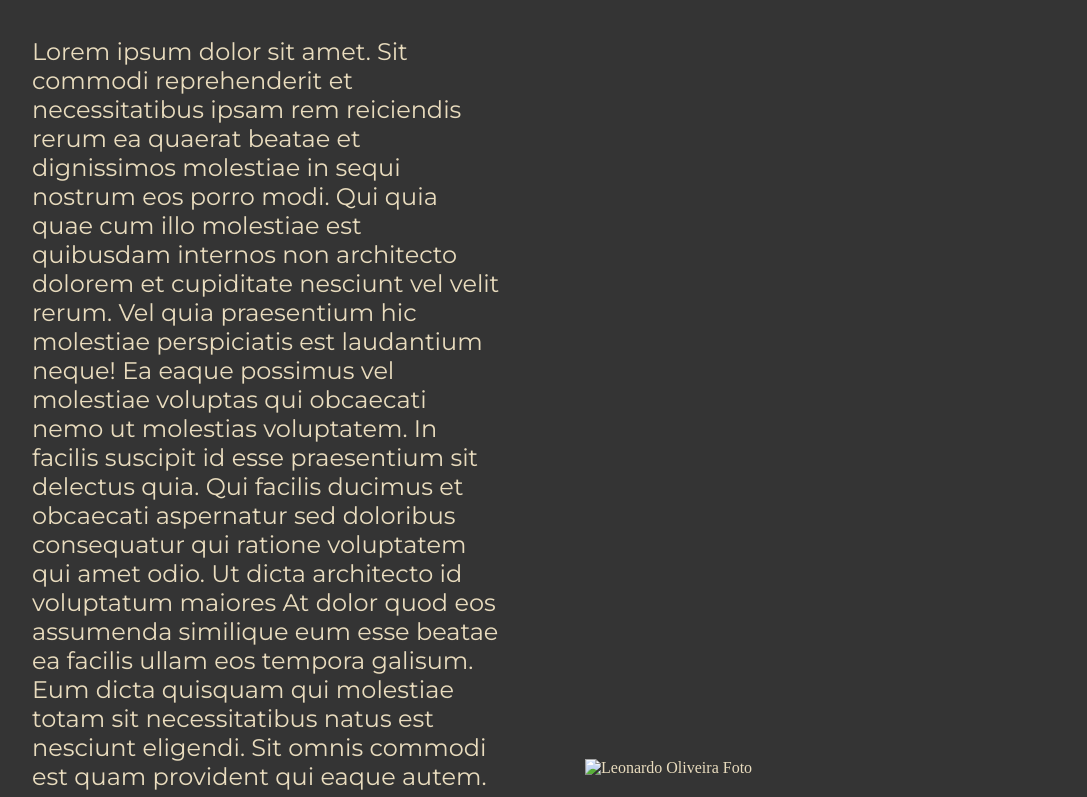
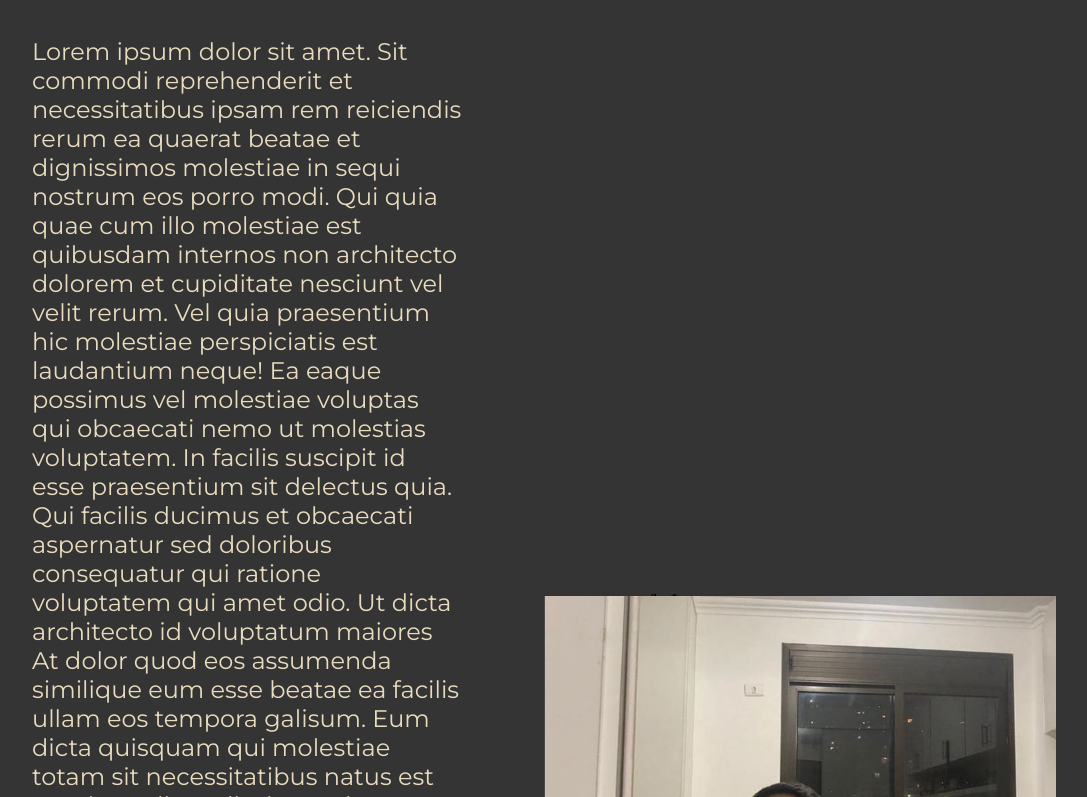
Before and after one commit to luckyszz/portfolio, a plain HTML site: page about.html in a window 1280 px wide. Shown: the part 155-952 px from the top of the page, without its empty margins (96-1183 px from the left). Drawn offline with nearby package versions, Linux system fonts and the light colour scheme.

Commit message:
Update about.html

```diff
--- a/about.html
+++ b/about.html
@@ -28,7 +28,7 @@
 
                 Ut dicta architecto id voluptatum maiores At dolor quod eos assumenda similique eum esse beatae ea facilis ullam eos tempora galisum. Eum dicta quisquam qui molestiae totam sit necessitatibus natus est nesciunt eligendi. Sit omnis commodi est quam provident qui eaque autem.</p>
         </section>
-        <img class="apresentacao__imagem" src="assets/leo.PNG" alt="Leonardo Oliveira Foto">
+        <img class="apresentacao__imagem" src="leo.PNG" alt="Leonardo Oliveira Foto">
 
     </main>
     <footer class="rodape">
```
